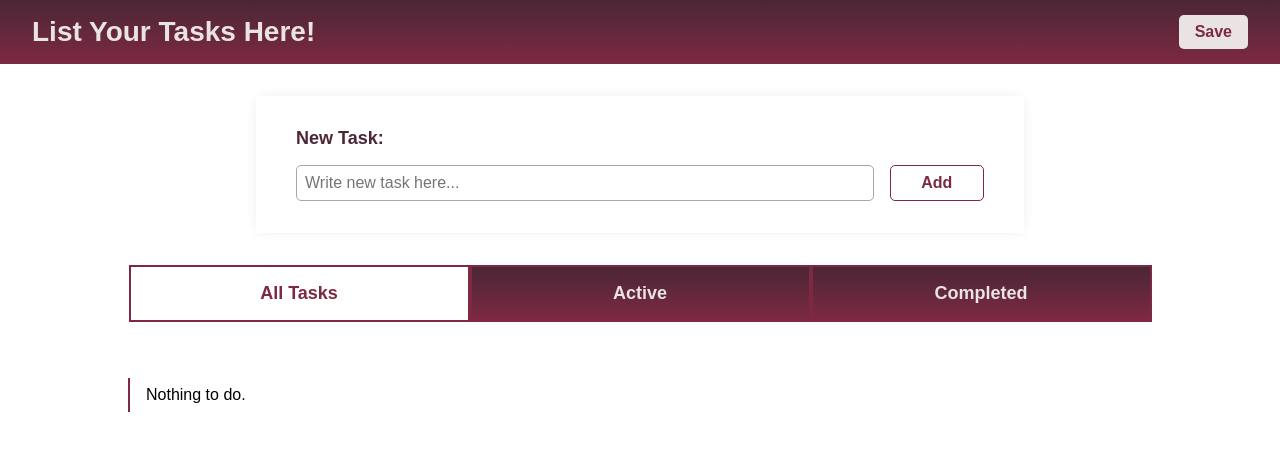
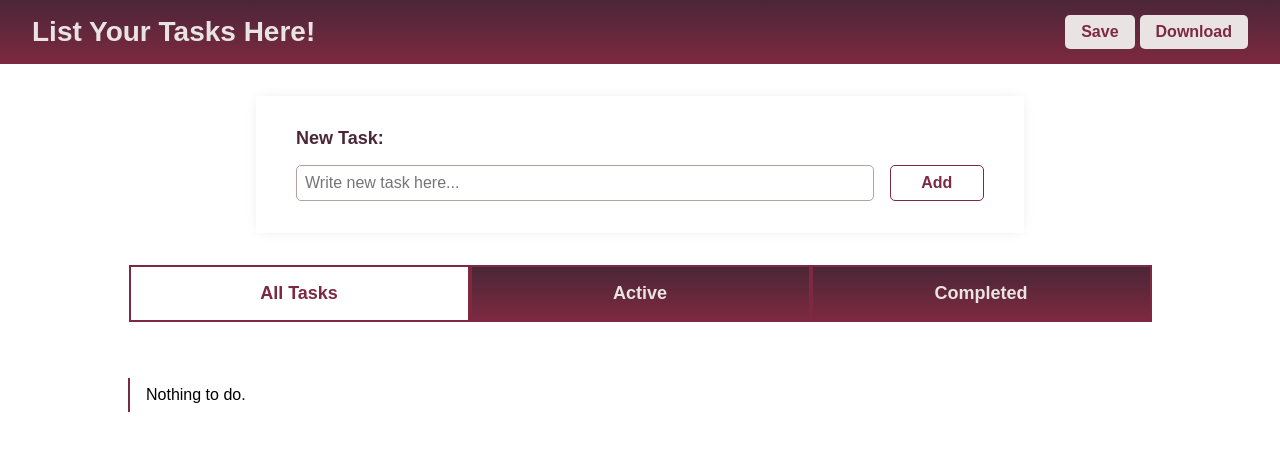
Before and after one commit to vintagemarianne/TaskManagementApp, a plain HTML site: page client/index.html in a window 1280 px wide. Drawn offline with Linux system fonts and the light colour scheme.

Commit message:
add download btn style

```diff
--- a/client/index.html
+++ b/client/index.html
@@ -11,7 +11,10 @@
 <body>
     <div class="header">
         <h1 class="header-title">List Your Tasks Here!</h1>
-        <div class="save-btn" title="Save current state" id="saveBtn">Save</div>
+        <div class="header-btn-wrapper">
+            <div class="header-btn" title="Save current state" id="saveBtn">Save</div>
+            <div class="header-btn" title="Download last saved state" id="downloadBtn">Download</div>
+        </div>
     </div>
     <div class="input-wrapper">
         <label for="input">New Task: </label>
--- a/client/styles.css
+++ b/client/styles.css
@@ -38,7 +38,14 @@ body {
     color: var(--color3)
 }
 
-.save-btn {
+.header-btn-wrapper {
+    display: flex;
+    flex-direction: row;
+    position: absolute;
+    right: 32px;
+}
+
+.header-btn {
     cursor: pointer;
     background-color: var(--color3);
     color: var(--color2);
@@ -47,8 +54,7 @@ body {
     border-radius: 5px;
     outline: none;
     padding: 8px 16px;
-    position: absolute;
-    right: 32px;
+    margin-left: 5px;
 }
 
 .input-wrapper {
```
